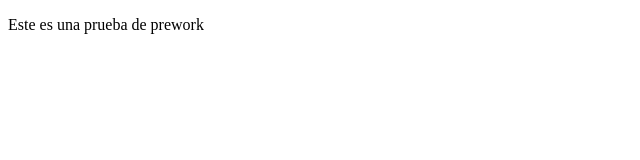
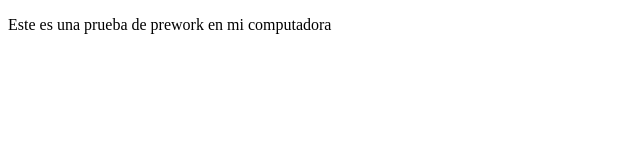
Before and after one commit to jesusruiz39/proDemPrework, a plain HTML site: page index.html in a window 1280 px wide. Shown: the whole page, without its empty margins (0-640 px from the left). Drawn offline with Linux system fonts and the light colour scheme.

Commit message:
cambios1

```diff
--- a/index.html
+++ b/index.html
@@ -7,6 +7,6 @@
     <title>curso de prework</title>
 </head>
 <body>
-    <p>Este es una prueba de prework</p>
+    <p>Este es una prueba de prework en mi computadora</p>
 </body>
 </html>
```
